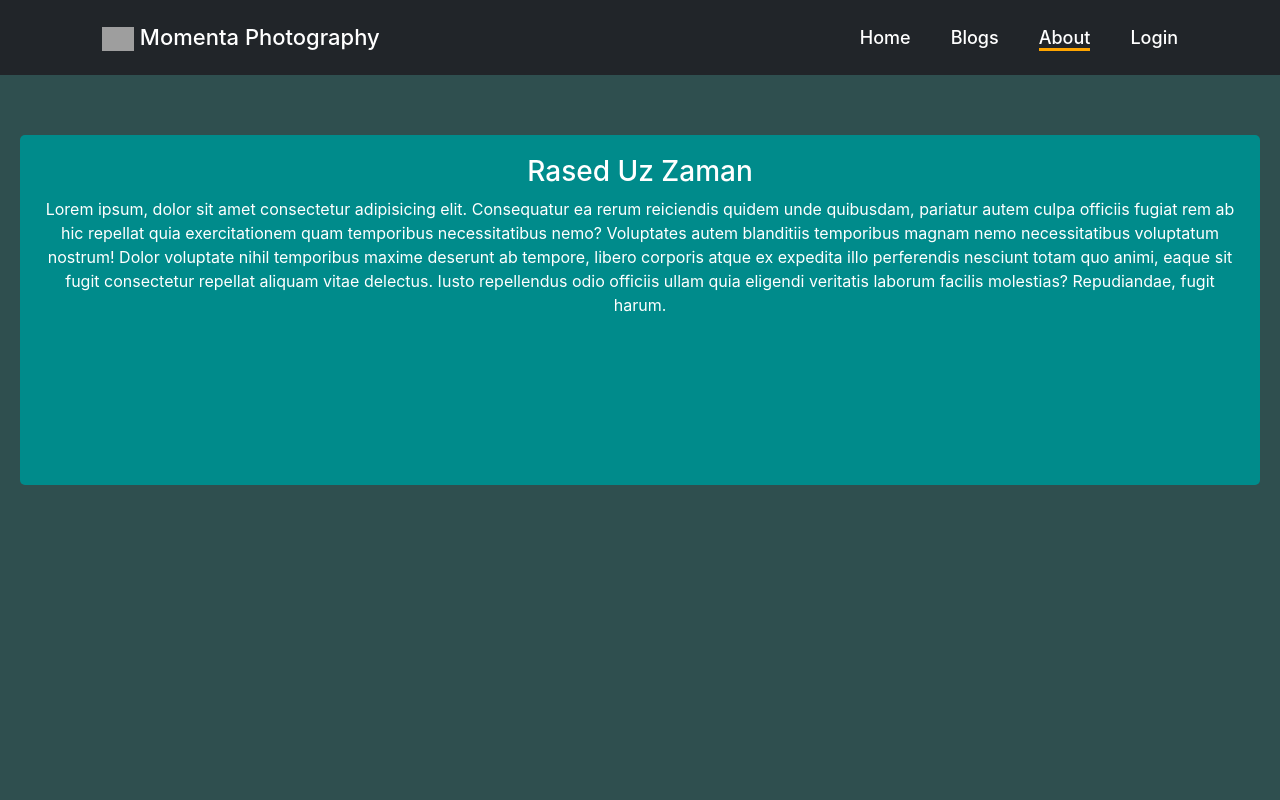
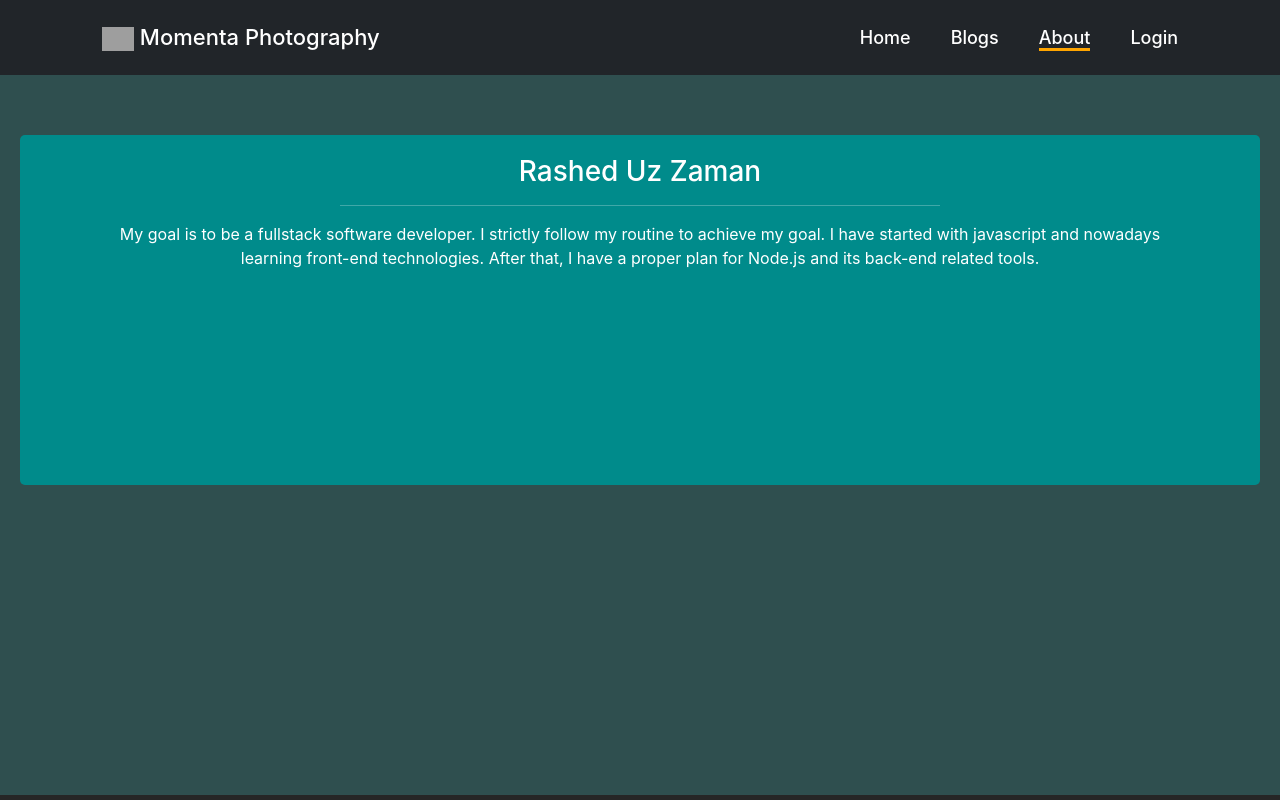
Before and after one commit to rashedevs/momenta-photography, a React (Create React App) app: page /about in a window 1280 px wide. Shown: the top 800 px of the page. Built offline with nearby package versions, Linux system fonts and the light colour scheme; no server answers; grey boxes are pictures that could not be loaded.

Commit message:
about component updated

```diff
--- a/src/Pages/About/About.js
+++ b/src/Pages/About/About.js
@@ -3,11 +3,12 @@ import './About.css';
 
 const About = () => {
     return (
-        <div className='about-box' style={{ minHeight: "100vh" }}>
+        <div className='about-box' style={{ minHeight: "90vh" }}>
             <div className='about-me'>
-                <h3>Rased Uz Zaman</h3>
-                <p>
-                    Lorem ipsum, dolor sit amet consectetur adipisicing elit. Consequatur ea rerum reiciendis quidem unde quibusdam, pariatur autem culpa officiis fugiat rem ab hic repellat quia exercitationem quam temporibus necessitatibus nemo? Voluptates autem blanditiis temporibus magnam nemo necessitatibus voluptatum nostrum! Dolor voluptate nihil temporibus maxime deserunt ab tempore, libero corporis atque ex expedita illo perferendis nesciunt totam quo animi, eaque sit fugit consectetur repellat aliquam vitae delectus. Iusto repellendus odio officiis ullam quia eligendi veritatis laborum facilis molestias? Repudiandae, fugit harum.
+                <h3>Rashed Uz Zaman</h3>
+                <div className='w-50 mx-auto'><hr /></div>
+                <p className='px-5'>
+                    My goal is to be a fullstack software developer. I strictly follow my routine to achieve my goal. I have started with javascript and nowadays learning front-end technologies. After that, I have a proper plan for Node.js and its back-end related tools.
                 </p>
             </div>
         </div>
```
